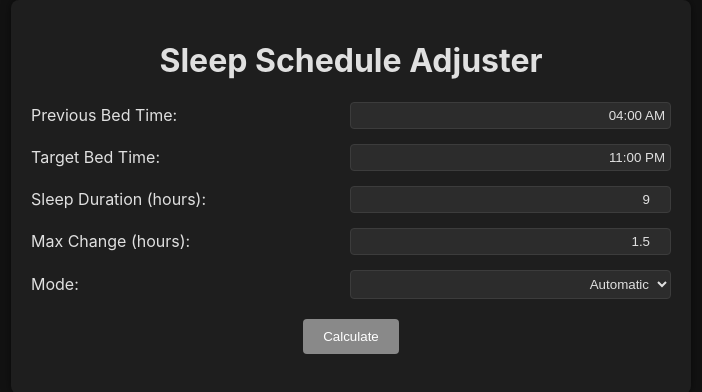
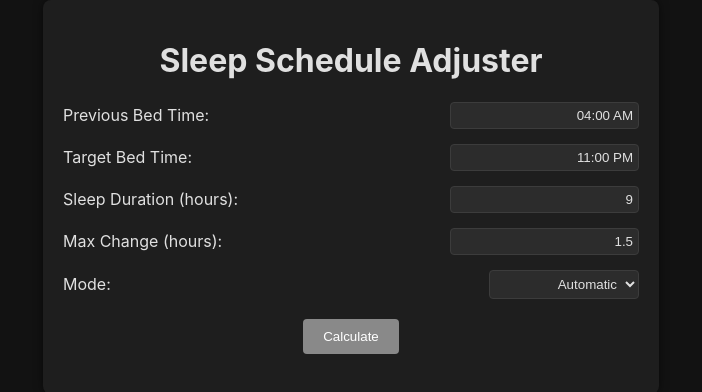
Before and after one commit to joshbla/sleep_prescription, a React (Create React App) app: page / in a window 1280 px wide. Shown: the top 392 px of the page, without its empty margins (289-991 px from the left). Built offline with nearby package versions, Linux system fonts and the light colour scheme.

Commit message:
Update CSS styles and input validation

```diff
--- a/src/App.css
+++ b/src/App.css
@@ -8,7 +8,7 @@ body {
 }
 
 .container {
-  width: 50%;
+  width: 45%;
   margin: auto;
   padding: 20px;
   background-color: #1e1e1e;
@@ -24,7 +24,7 @@ body {
 }
 
 .input-group label {
-  flex: 1;
+  flex: 3;
   text-align: left;
   margin-right: 10px;
 }
@@ -38,6 +38,17 @@ body {
   border: 1px solid #3c3c3c;
   border-radius: 4px;
   padding: 5px;
+}
+
+/* Hide default spinner controls for number inputs */
+input[type="number"]::-webkit-outer-spin-button,
+input[type="number"]::-webkit-inner-spin-button {
+  -webkit-appearance: none;
+  margin: 0;
+}
+
+input[type="number"] {
+  -moz-appearance: textfield;
 }
 
 .submit-button {
--- a/src/App.js
+++ b/src/App.js
@@ -12,6 +12,24 @@ function App() {
   const [chosenMode, setChosenMode] = useState('');
   const [showPopup, setShowPopup] = useState(false);
   const [errorMessage, setErrorMessage] = useState('');
+
+  const formatTime = (timeString) => {
+    const { hours, minutes } = parseTimeString(timeString);
+    const period = hours >= 12 ? 'PM' : 'AM';
+    const formattedHours = hours % 12 || 12;
+    const formattedMinutes = minutes < 10 ? `0${minutes}` : minutes;
+    return `${formattedHours}:${formattedMinutes} ${period}`;
+  };
+
+  const handleBlur = (event, setTime) => {
+    try {
+      const formattedTime = formatTime(event.target.value);
+      setTime(formattedTime);
+      setErrorMessage('');
+    } catch (error) {
+      setErrorMessage(error.message);
+    }
+  };
 
   const handleSubmit = () => {
     try {
@@ -40,7 +58,7 @@ function App() {
       trimmedCanvas.getContext('2d').drawImage(
         canvas,
         trimMargin, trimMargin,   // Start cropping inside the original canvas
-        canvas.width - 2 * trimMargin, canvas.height - 2* trimMargin, // Crop size from the original canvas
+        canvas.width - 2 * trimMargin, canvas.height - 2 * trimMargin, // Crop size from the original canvas
         0, 0, // Place cropped content at (0,0) of new canvas
         canvas.width - 2 * trimMargin, canvas.height - 2 * trimMargin // Size of cropped content on new canvas
       );
@@ -64,6 +82,7 @@ function App() {
             placeholder="HH:MM AM/PM"
             value={bedTime}
             onChange={(e) => setBedTime(e.target.value)}
+            onBlur={(e) => handleBlur(e, setBedTime)}
           />
         </div>
         <div className="input-group">
@@ -73,6 +92,7 @@ function App() {
             placeholder="HH:MM AM/PM"
             value={targetTime}
             onChange={(e) => setTargetTime(e.target.value)}
+            onBlur={(e) => handleBlur(e, setTargetTime)}
           />
         </div>
         <div className="input-group">
@@ -131,11 +151,11 @@ function App() {
 }
 
 function parseTimeString(timeString) {
-  const regex = /^(\d{1,2})(?::(\d{2}))?\s*([AaPp][Mm])?$/;
+  const regex = /^(\d{1,2})(?::?(\d{2}))?\s*([AaPp]?[Mm]?)?$/;
   const match = timeString.match(regex);
 
   if (!match) {
-    throw new Error('Time must be in the format HH:MM AM/PM, HHMM, or military time.');
+    throw new Error('Time must be in the format HH:MM AM/PM, HHMM, HH:MM, or military time.');
   }
 
   let [_, hours, minutes, period] = match;
@@ -150,9 +170,11 @@ function parseTimeString(timeString) {
 
   if (period) {
     period = period.toUpperCase();
-    if (period === 'PM' && hours !== 12) {
-      hours += 12;
-    } else if (period === 'AM' && hours === 12) {
+    if (period === 'P' || period === 'PM') {
+      if (hours < 12) {
+        hours += 12;
+      }
+    } else if ((period === 'A' || period === 'AM') && hours === 12) {
       hours = 0;
     }
   }
```
